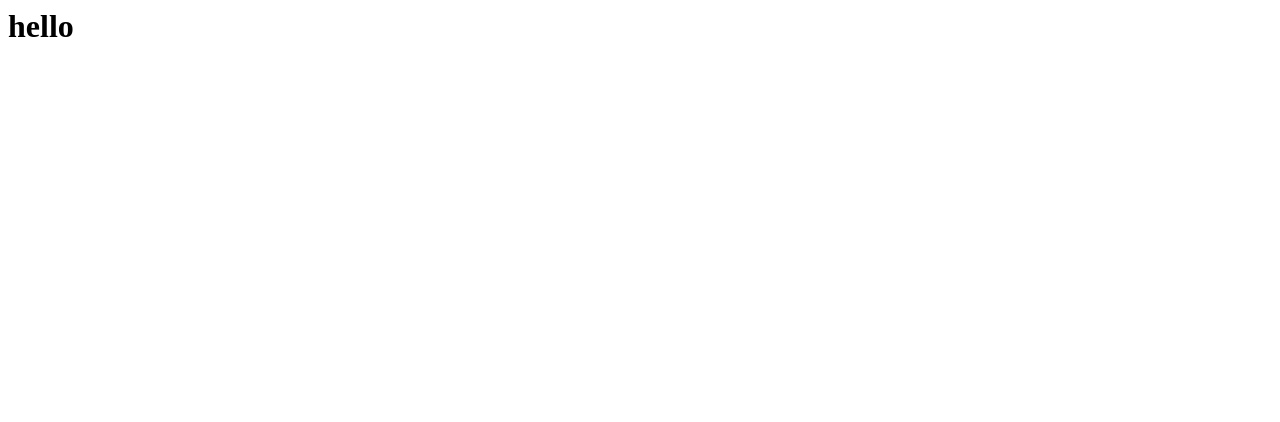
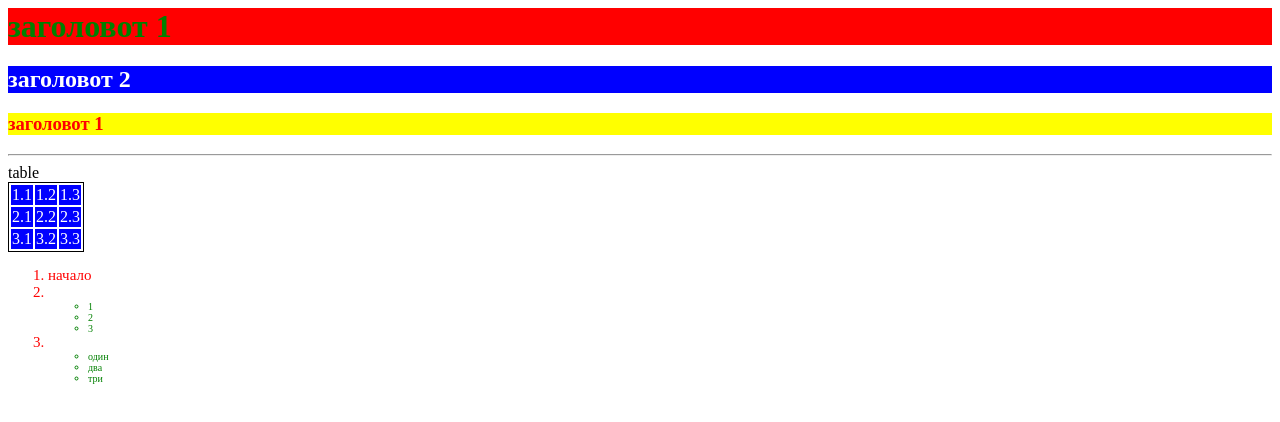
Before and after one commit to Art-me-plz/ab228.github.io, a plain HTML site: page index.html in a window 1280 px wide. Drawn offline with Linux system fonts and the light colour scheme.

Commit message:
Update index.html

```diff
--- a/index.html
+++ b/index.html
@@ -1,8 +1,77 @@
 <html>
 <head>
+<meta charset="utf-8">
+<style>
+.task1 h1 {
+background-color: red;
+color: green;
+}
+.task1 h2 {
+background-color: blue;
+color: white;
+}
+.task1 h3 {
+background-color: yellow;
+color: red;
+}
+.task2 table {
+border: solid black 1px;
+}
+.task2 td {
+background-color: blue;
+color: white;
+}
+.task2 td: hover {
+background-color: red;
+color: green;
+}
+.task3 ol {
+font-size: 15px;
+color: red;
+}
+.task3 ol ul {
+font-size: 10px;
+color: green;
+}
+</style>
 </head>
 <body>
-<h1>hello</h1>
+<div class='task1'>
+  <h1>заголовот 1</h1>
+  <h2>заголовот 2</h2>
+  <h3>заголовот 1</h3>
+</div>
+<div class='task2'>
+  <table>
+   <hr>table</hr>
+   <tr>
+   <td>1.1</td><td>1.2</td><td>1.3</td>
+   </tr>
+   <tr>
+   <td>2.1</td><td>2.2</td><td>2.3</td>
+   </tr><tr>
+   <td>3.1</td><td>3.2</td><td>3.3</td>
+   </tr>
+  </table>
+</div>
+<div class='task3'>
+  <ol>
+   <li>начало</li>
+   <li>
+    <ul>
+	 <li>1</li>
+	 <li>2</li>
+	 <li>3</li>
+	</ul>
+   </li>
+    <li>
+     <ul>
+	 <li>один</li>
+	 <li>два</li>
+	 <li>три</li>
+	</ul>
+   </li>
+  </ol>
+</div>
 </body>
-
 </html>
```
